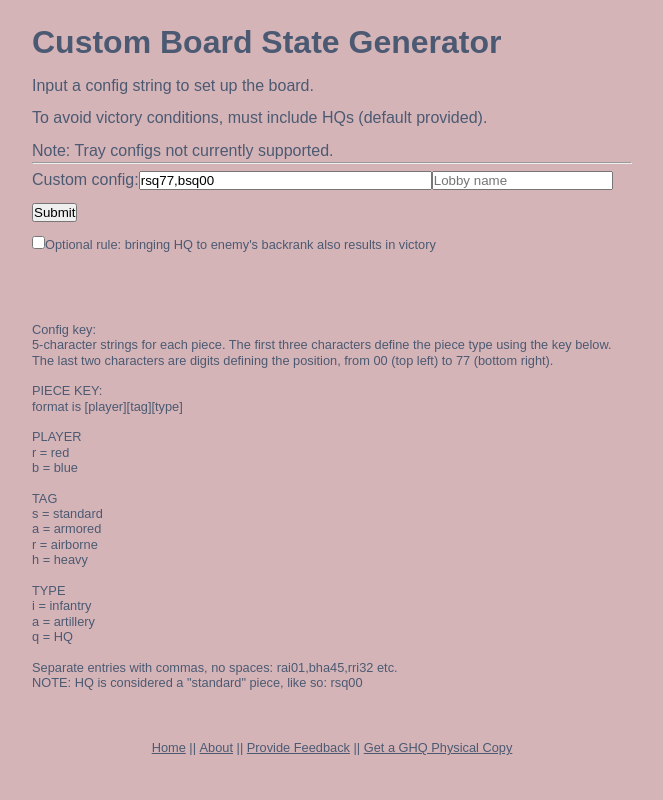
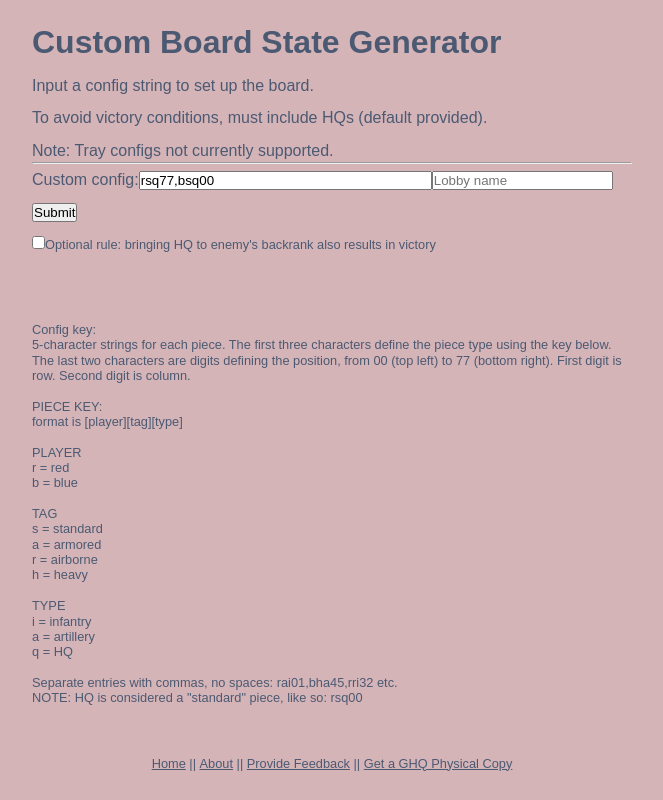
Before and after one commit to jarmatz/ghq, a Next.js app: page /custom in a window 1280 px wide. Shown: the whole page, without its empty margins (68-731 px from the left). Built offline with nearby package versions, Linux system fonts and the light colour scheme.

Commit message:
word edits to custom game key

```diff
--- a/app/custom/page.tsx
+++ b/app/custom/page.tsx
@@ -51,6 +51,7 @@ function Disclaimer() {
             </p>
             <p>
                 The last two characters are digits defining the position, from 00 (top left) to 77 (bottom right).
+                First digit is row. Second digit is column.
             </p>
             <br></br>
             <p>
```
